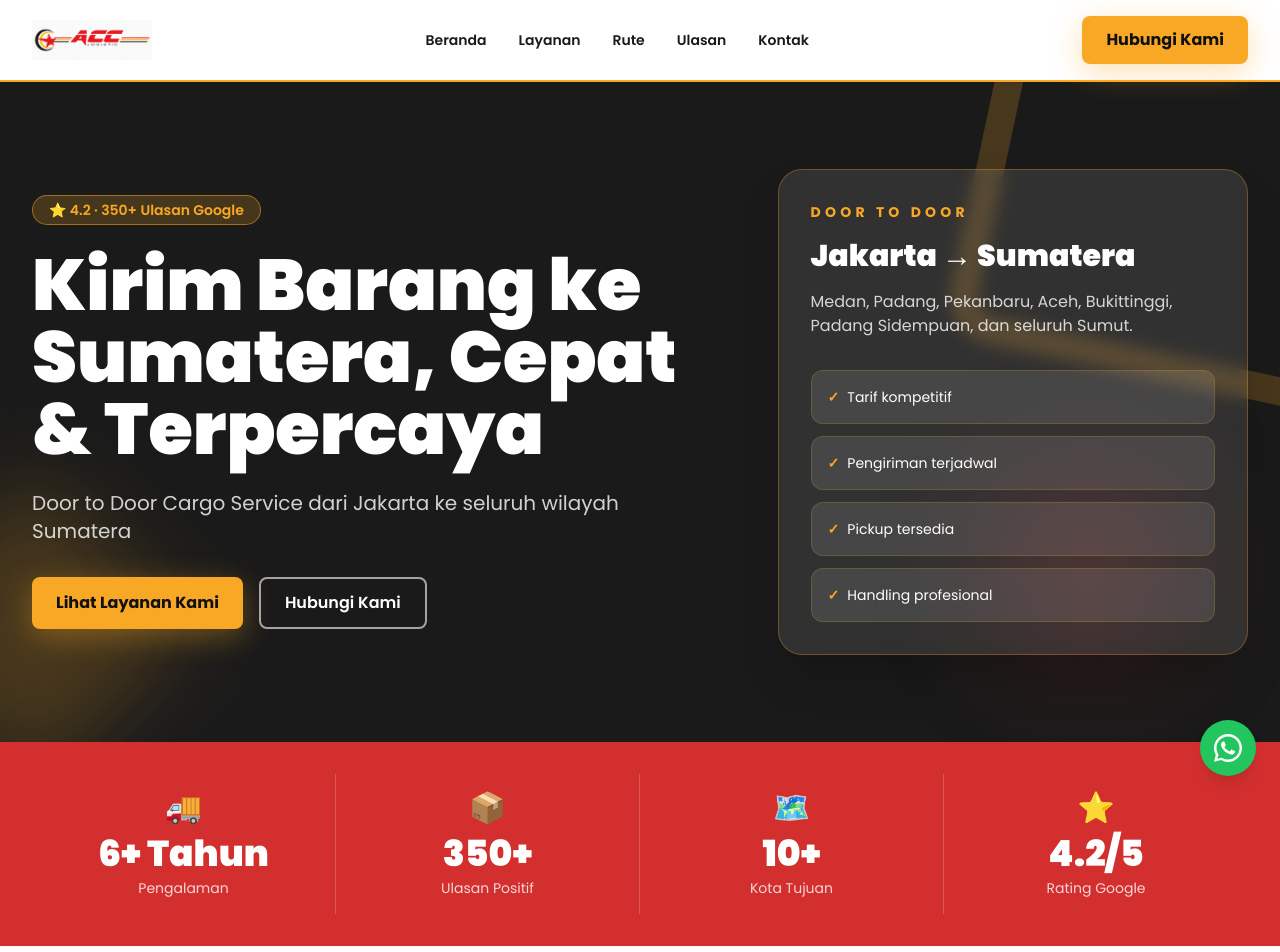
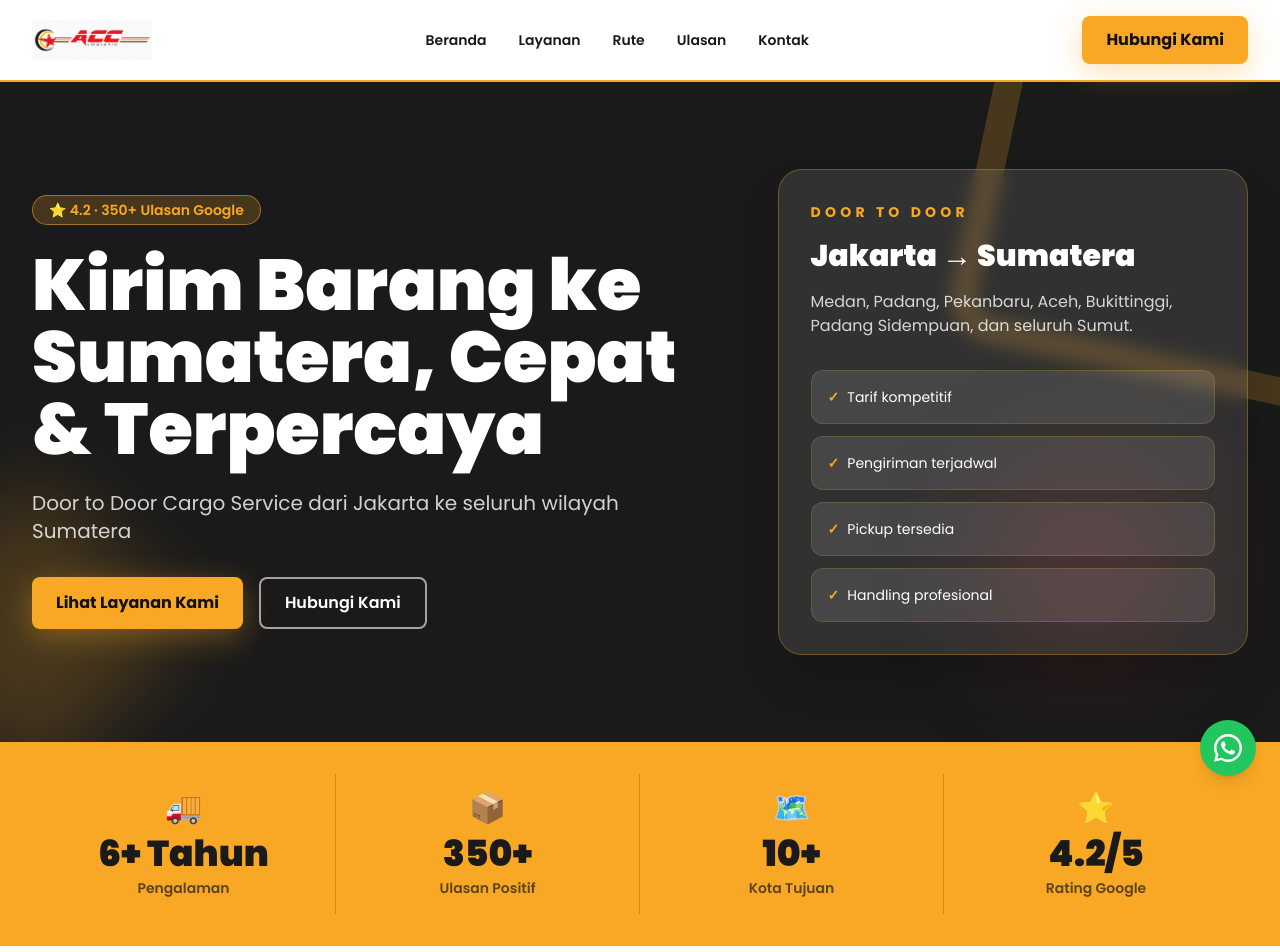
Before and after one commit to ghootech-sketch/acc-logistik, a Next.js app: page / in a window 1280 px wide. Shown: the top 952 px of the page. Built offline with nearby package versions, Linux system fonts and the light colour scheme.

Commit message:
feat: statsbar yellow theme

```diff
--- a/components/StatsBar.tsx
+++ b/components/StatsBar.tsx
@@ -2,13 +2,13 @@ import { stats } from '@/lib/data';
 
 export default function StatsBar() {
   return (
-    <section className="bg-[#D32F2F] py-8 text-white shadow-sm">
+    <section className="bg-brand-yellow py-8 shadow-sm">
       <div className="container-page grid grid-cols-2 px-4 sm:px-6 lg:grid-cols-4 lg:px-8">
         {stats.map((stat, index) => (
-          <div key={stat.label} className={`px-4 py-4 text-center ${index !== stats.length - 1 ? 'lg:border-r lg:border-white/20' : ''}`}>
+          <div key={stat.label} className={`px-4 py-4 text-center ${index !== stats.length - 1 ? 'lg:border-r lg:border-brand-dark/20' : ''}`}>
             <div className="text-3xl">{stat.icon}</div>
-            <div className="mt-2 text-4xl font-black">{stat.value}</div>
-            <div className="mt-1 text-sm font-medium opacity-80">{stat.label}</div>
+            <div className="mt-2 text-4xl font-black text-brand-dark">{stat.value}</div>
+            <div className="mt-1 text-sm font-semibold text-brand-dark/70">{stat.label}</div>
           </div>
         ))}
       </div>
```
